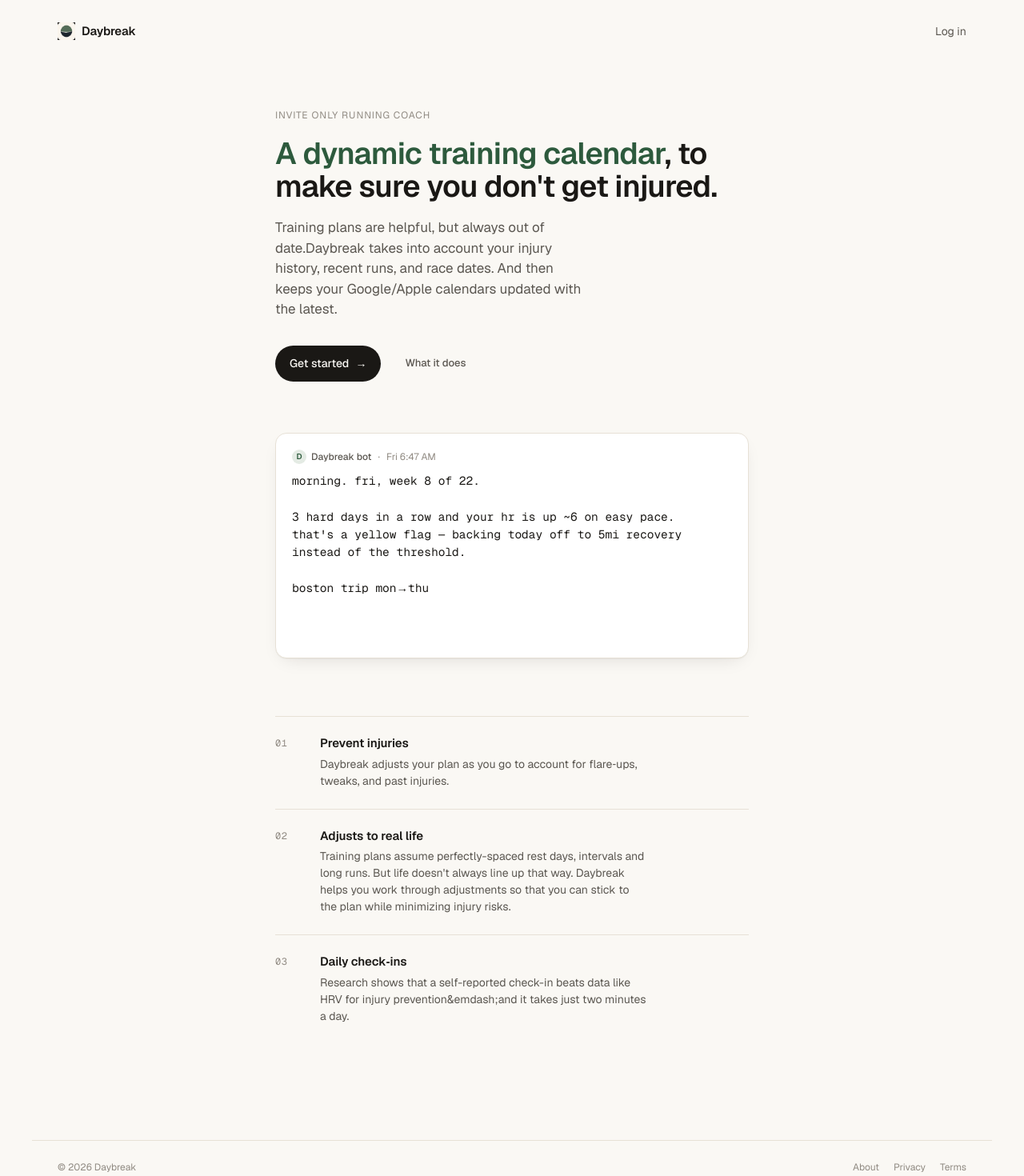
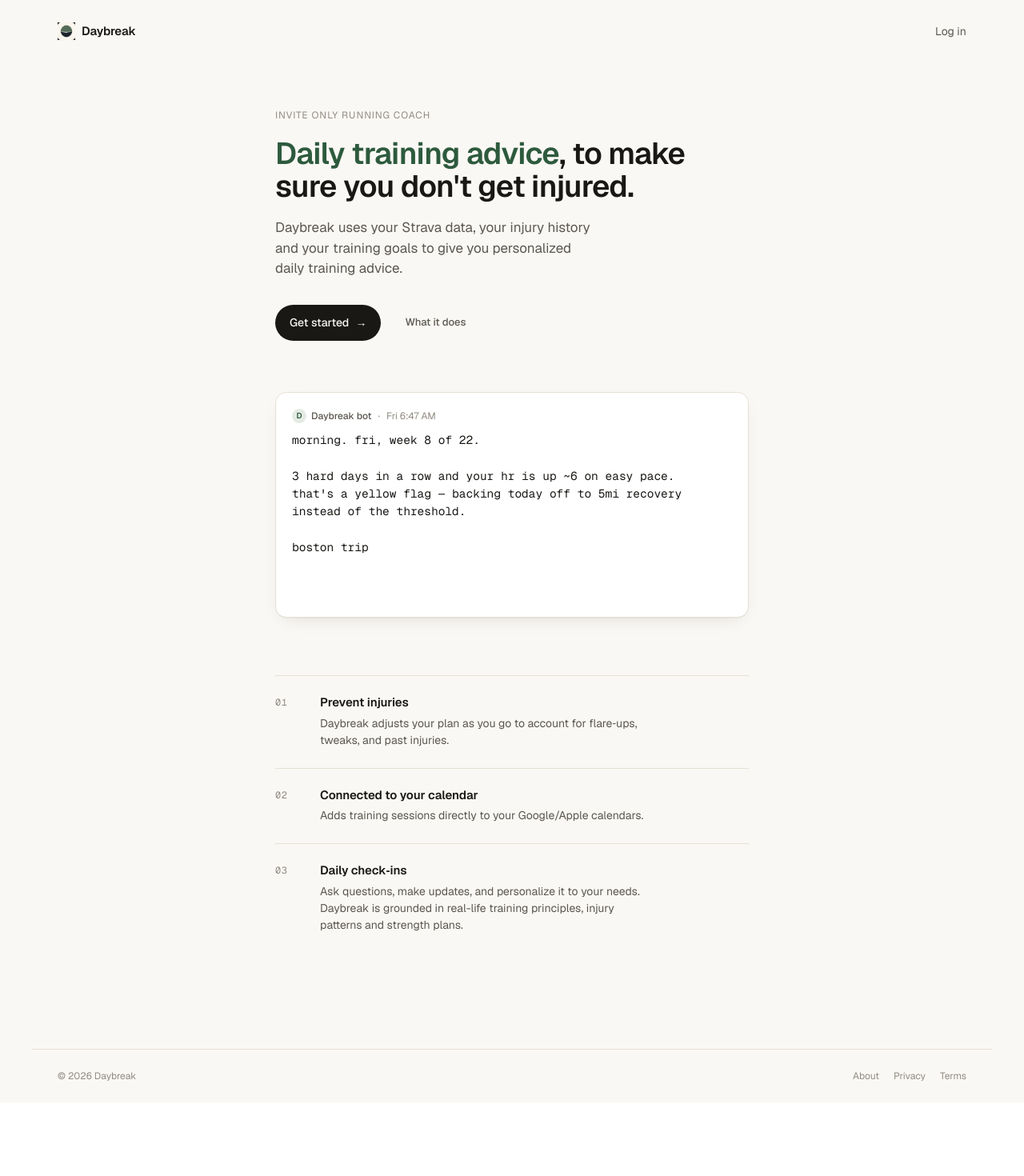
Before and after one commit to dtemple/hammytime, a Next.js app: page / in a window 1280 px wide. Shown: the top 1470 px of the page at 80% size. After the commit the page ends 1378 px from the top, so only its background shows below. Built offline with nearby package versions, Linux system fonts and the light colour scheme.

Commit message:
feat(home): update hero section and training description for clarity

```diff
--- a/src/app/page.tsx
+++ b/src/app/page.tsx
@@ -32,13 +32,11 @@
         <section className="ht-hero">
           <div className="ht-eyebrow">INVITE ONLY RUNNING COACH</div>
           <h1 className="ht-h1">
-            <span className="ht-h1-accent">A dynamic training calendar</span>, to make sure you
+            <span className="ht-h1-accent">Daily training advice</span>, to make sure you
             don&apos;t get injured.
           </h1>
           <p className="ht-lede">
-            Training plans are helpful, but always out of date.{''}
-            Daybreak takes into account your injury history, recent runs, and race dates. And then
-            keeps your Google/Apple calendars updated with the latest.
+            Daybreak uses your Strava data, your injury history and your training goals to give you personalized daily training advice.
           </p>
           <div className="ht-cta-row">
             <Link href="/signup" className="ht-btn ht-btn-primary">
@@ -66,11 +64,9 @@
           <div className="ht-step">
             <div className="ht-step-num">02</div>
             <div>
-              <h3>Adjusts to real life</h3>
+              <h3>Connected to your calendar</h3>
               <p>
-                Training plans assume perfectly-spaced rest days, intervals and long runs. But life
-                doesn&apos;t always line up that way. Daybreak helps you work through adjustments so
-                that you can stick to the plan while minimizing injury risks.
+                Adds training sessions directly to your Google/Apple calendars.
               </p>
             </div>
           </div>
@@ -79,8 +75,7 @@
             <div>
               <h3>Daily check&#8209;ins</h3>
               <p>
-                Research shows that a self-reported check-in beats data like HRV for injury
-                prevention&emdash;and it takes just two minutes a day.
+                Ask questions, make updates, and personalize it to your needs. Daybreak is grounded in real-life training principles, injury patterns and strength plans.
               </p>
             </div>
           </div>
```
